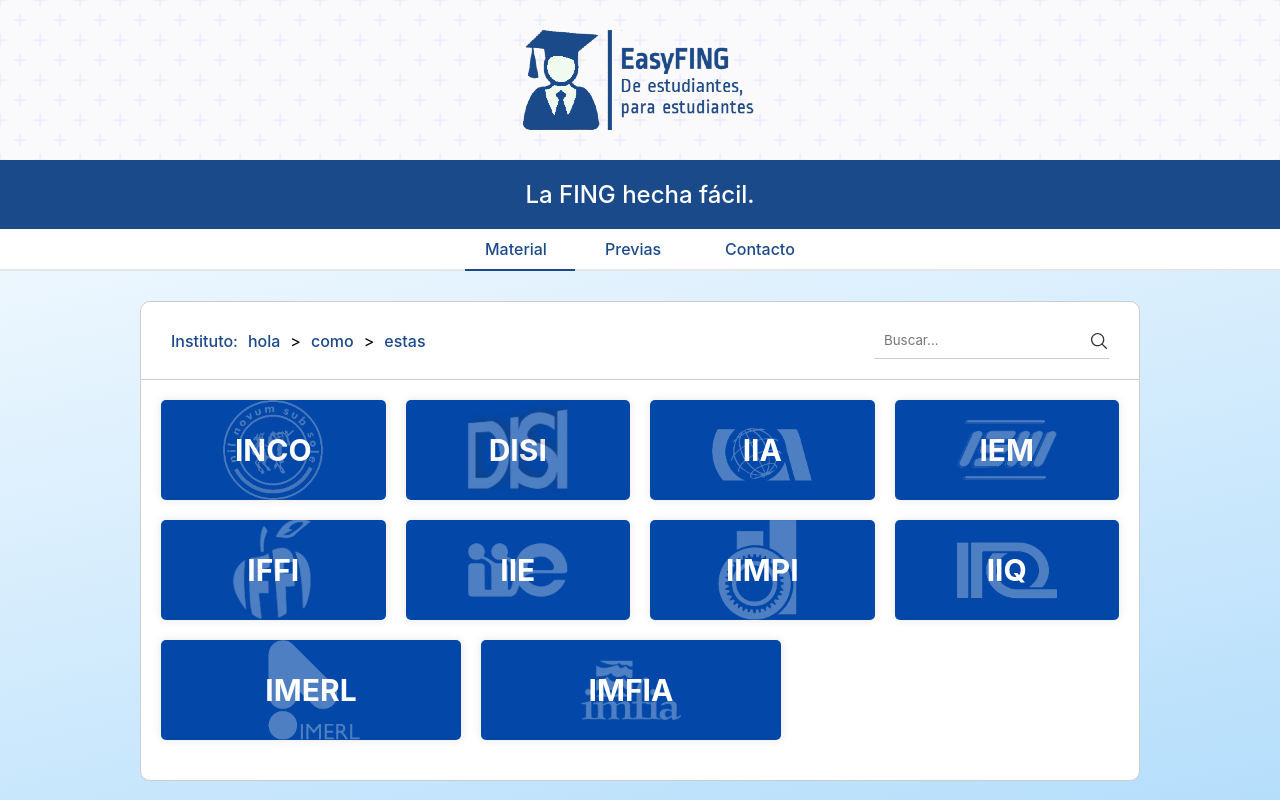
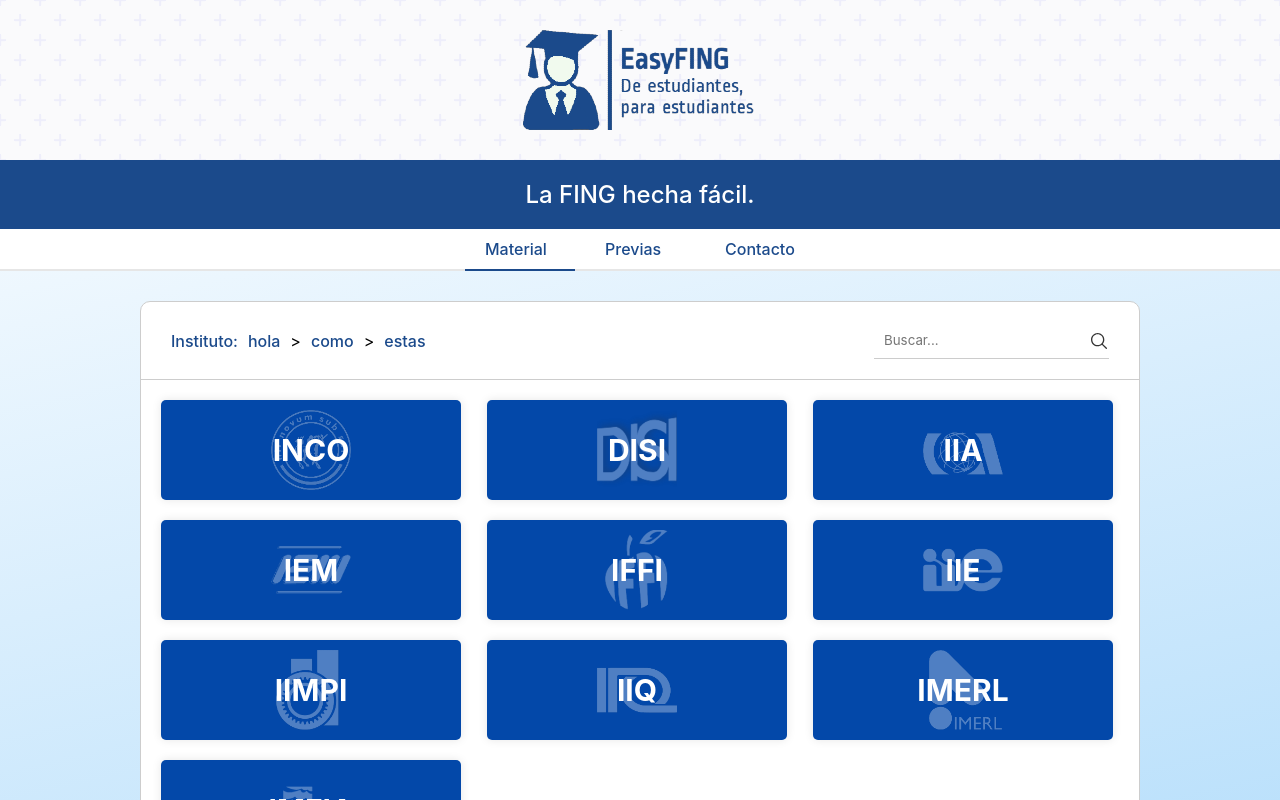
Before and after one commit to sebas-pena/easy-fing-rebrand, a React (Create React App) app: page / in a window 1280 px wide. Shown: the top 800 px of the page. Built offline with nearby package versions, Linux system fonts and the light colour scheme.

Commit message:
arreglo ancho de las tarjetas

```diff
--- a/src/styles/components/card.css
+++ b/src/styles/components/card.css
@@ -13,11 +13,13 @@
     box-shadow: 0px 0px 10px rgba(0,0,0,0.1);
     background-color: #0348a9;
     color: #fff;
+    user-select: none;
 }
 
 .card__img-ctn{
     position: absolute;
     height: 100%;
+    padding: 10px;
 }
 .card__img-ctn > img {
     opacity: .3;
@@ -25,5 +27,6 @@
 }
 
 .card__title{
+    position: relative;
     font-size: 30px;
 }
--- a/src/styles/components/cardGallery.css
+++ b/src/styles/components/cardGallery.css
@@ -56,8 +56,8 @@
 }
 
 .card-gallery__cards-ctn{
-  display: flex;
-  flex-wrap: wrap;
+  display: grid;
+  grid-template-columns: repeat(auto-fill, minmax(250px, 1fr));
   gap: 20px;
   padding: 20px;
 }
```
Also changed, not shown: src/data/tools.json (added, +44 -0 lines).
